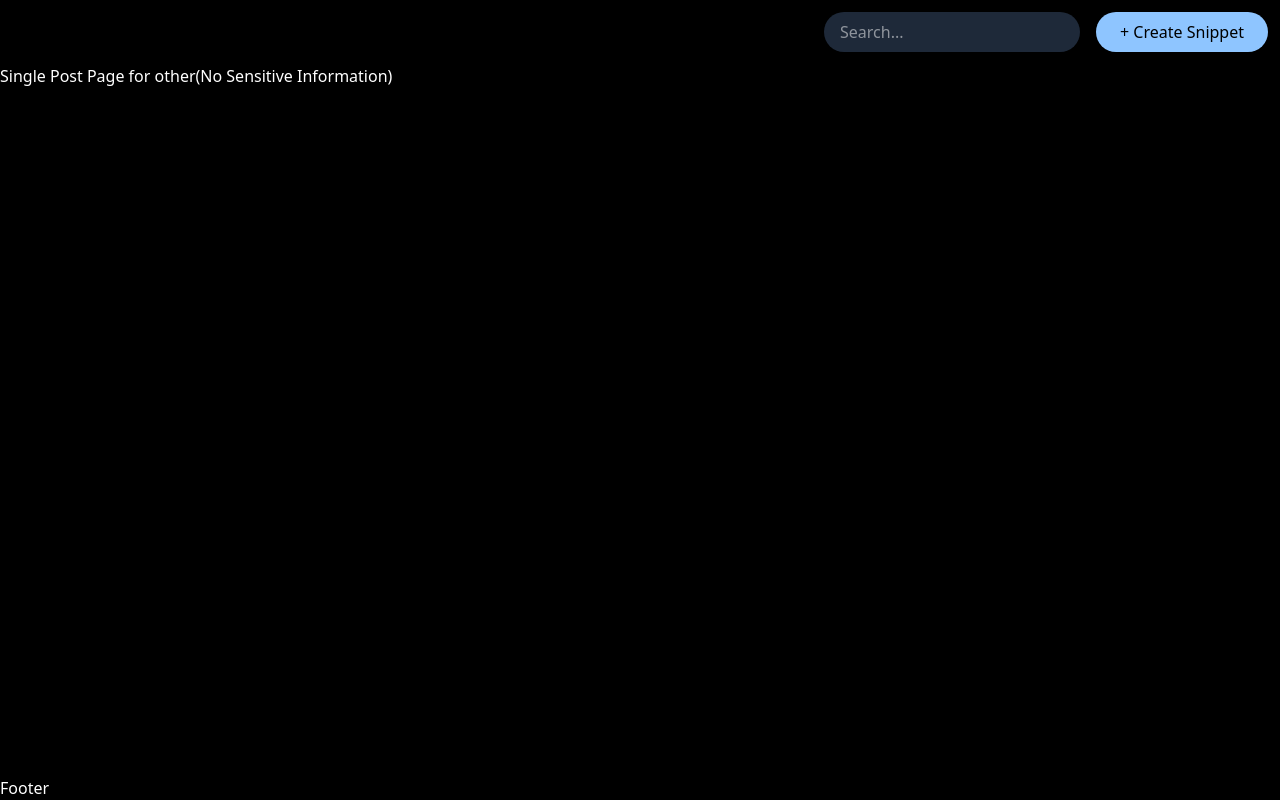
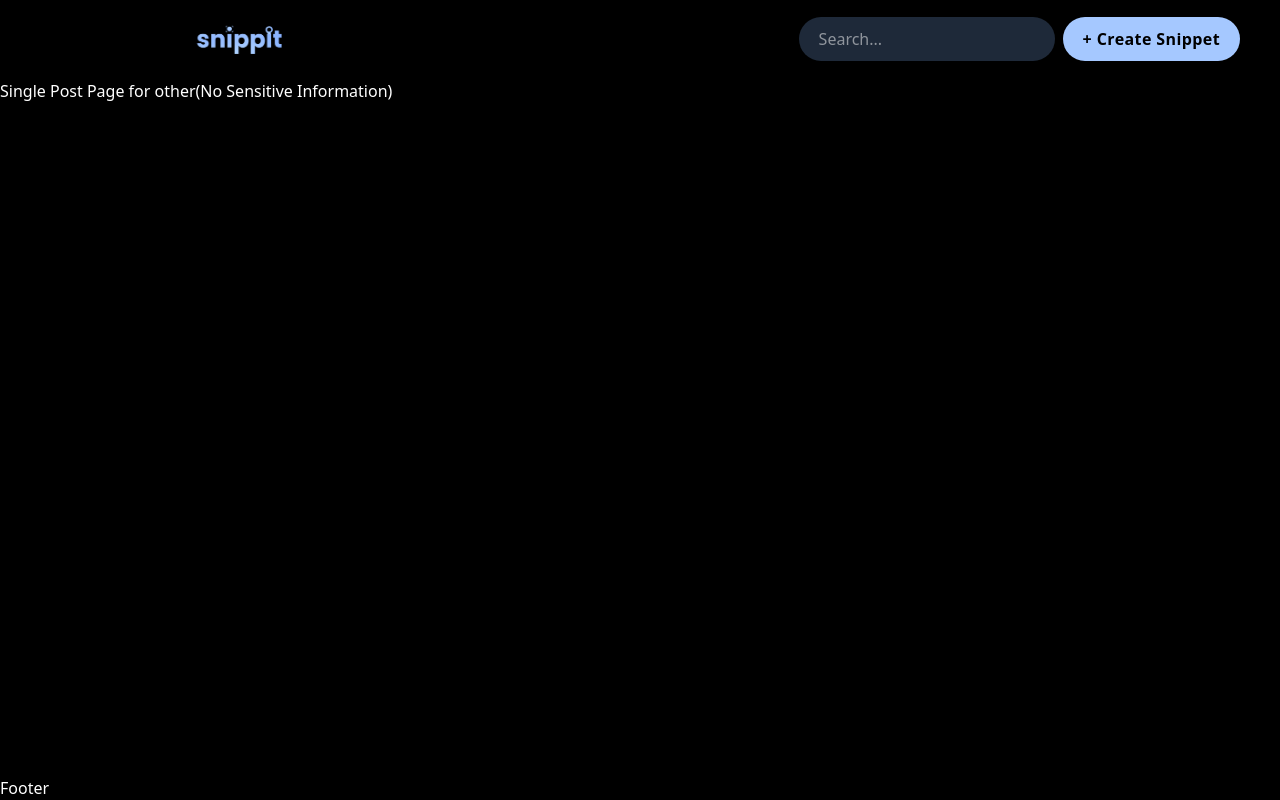
Before and after one commit to MohdMusaiyab/filmymatch, a Next.js app: page /explore/post/1 in a window 1280 px wide. Built offline with nearby package versions, Linux system fonts and the light colour scheme.

Commit message:
fixed sidebar + layout

```diff
--- a/src/app/(routes)/(protected)/dashboard/page.tsx
+++ b/src/app/(routes)/(protected)/dashboard/page.tsx
@@ -6,17 +6,16 @@ import { Collections } from "@/app/components/ui/Collections";
 import { Drafts } from "@/app/components/ui/Drafts";
 import { ActiveTab, Collection, Draft } from "@/types";
 import { Snippet } from "@/app/components/ui/Snippet";
+import { useSidebar } from "@/app/context/SidebarContext";
 import api from "@/lib/api";
 import Link from "next/link";
 
 const Dashboard = () => {
   const [menuOpen, setMenuOpen] = useState<string | null>(null);
-  const [sidebarCollapsed, setSidebarCollapsed] = useState(true);
+  const { sidebarCollapsed, toggleSidebar } = useSidebar();
   const [activeTab, setActiveTab] = useState<ActiveTab>("home");
   const [recentPosts, setRecentPosts] = useState<any[]>([]);
   const [loading, setLoading] = useState(true);
-
-  const toggleSidebar = () => setSidebarCollapsed(!sidebarCollapsed);
 
   const toggleMenu = (postId: string) => {
     setMenuOpen(menuOpen === postId ? null : postId);
@@ -72,8 +71,6 @@ const Dashboard = () => {
         } transition-all duration-300`}
       >
         <Sidebar
-          sidebarCollapsed={sidebarCollapsed}
-          toggleSidebar={toggleSidebar}
           activeTab={activeTab}
           setActiveTab={setActiveTab}
         />
@@ -87,12 +84,10 @@ const Dashboard = () => {
   return (
     <div
       className={`flex-1 overflow-auto ${
-        sidebarCollapsed ? "pl-16" : "pl-64"
+        sidebarCollapsed ? "pl-14" : "pl-40"
       } transition-all duration-300`}
     >
       <Sidebar
-        sidebarCollapsed={sidebarCollapsed}
-        toggleSidebar={toggleSidebar}
         activeTab={activeTab}
         setActiveTab={setActiveTab}
       />
--- a/src/app/(routes)/(protected)/layout.tsx
+++ b/src/app/(routes)/(protected)/layout.tsx
@@ -1,15 +1,21 @@
+"use client";
+
+import React from "react";
 import Footer from "@/app/components/general/Footer";
 import { Header } from "@/app/components/general/Header";
-
-import React from "react";
+import { SidebarProvider } from "@/app/context/SidebarContext";
 
 const layout = ({ children }: { children: React.ReactNode }) => {
   return (
-    <div className="flex flex-col h-screen overflow-hidden">
-      <Header />
-      <div className="flex-grow overflow-auto">{children}</div>
-      < Footer />
-    </div>
+    <SidebarProvider>
+      <div className="flex flex-col h-screen overflow-hidden">
+        <Header />
+        <div className="flex-grow overflow-auto hide-scrollbar">
+          {children}
+        </div>
+        <Footer />
+      </div>
+    </SidebarProvider>
   );
 };
 
--- a/src/app/components/Button.tsx
+++ b/src/app/components/Button.tsx
@@ -34,14 +34,12 @@ const Button: React.FC<ButtonProps> = ({
   const baseStyles =
     "font-semibold rounded-full focus:outline-none focus:ring-1 focus:ring-offset-1 transition-all duration-200 tracking-wide";
 
-  // Size styles - slightly increased padding for better spacing
   const sizeStyles = {
-    sm: "px-3.5 py-1.5 text-sm",
-    md: "px-5 py-2.5 text-sm",
-    lg: "px-9 py-3.5 text-md",
+    sm: "px-3 py-1 text-xs sm:px-3.5 sm:py-1.5 sm:text-sm",
+    md: "px-3.5 py-2 text-sm sm:px-5 sm:py-2.5 sm:text-base",
+    lg: "px-5 py-2.5 text-base sm:px-9 sm:py-3.5 sm:text-lg",
   };
 
-  // Updated variant styles with the gradient colors from the image
   const variantStyles = {
     "black-white": "bg-black text-white hover:bg-gray-900 focus:ring-gray-500",
     "black-gradient":
--- a/src/app/components/general/Header.tsx
+++ b/src/app/components/general/Header.tsx
@@ -1,18 +1,54 @@
-import Link from 'next/link';
+"use client";
+
+import Link from "next/link";
+import Image from "next/image";
+import { Plus } from "lucide-react";
+
+import Logo from "@/assets/logo-colored.png";
+import Button from "@/app/components/Button";
+import { useSidebar } from "@/app/context/SidebarContext";
 
 export const Header = () => {
+  const { sidebarCollapsed } = useSidebar();
+
   return (
-    <header className="sticky top-0 z-50 p-3">
-      <div className="flex justify-end items-center space-x-4">
+    <header
+      className={`sticky top-0 py-4 sm:pr-4 md:pr-8 pr-12 flex justify-between items-center transition-all duration-300 bg-black ${
+        sidebarCollapsed ? "pl-24" : "pl-48"
+      }`}
+    >
+      <div>
+        <Image
+          src={Logo}
+          alt="Company Logo"
+          width={100}
+          height={100}
+          className="m-auto hidden md:block"
+        />
+      </div>
+
+      <div className="flex items-center space-x-2">
         <input
           type="text"
           placeholder="Search..."
-          className="bg-gray-800 rounded-full py-2 px-4 w-64 focus:outline-none focus:ring-2 focus:ring-blue-300"
+          className="bg-gray-800 rounded-full px-4 py-2.5 sm:px-5 w-36 sm:w-48 md:w-64 focus:outline-none focus:ring-2 focus:ring-blue-300 text-sm sm:text-base"
         />
-        <Link href="/dashboard/create-post">
-          <button className="bg-blue-300 text-black font-medium rounded-full p-2 px-6 hover:bg-blue-400">
+
+        <Link href="/dashboard/create-post" className="hidden md:block">
+          <Button type="button" variant="custom-blue" size="md">
             + Create Snippet
-          </button>
+          </Button>
+        </Link>
+
+        <Link href="/dashboard/create-post" className="block md:hidden">
+          <Button
+            type="button"
+            variant="custom-blue"
+            size="sm"
+            className="rounded-full w-10 h-10 md:w-8 md:h-8 flex items-center justify-center"
+          >
+            <Plus className="w-5 h-5" />
+          </Button>
         </Link>
       </div>
     </header>
--- a/src/app/components/ui/Sidebar.tsx
+++ b/src/app/components/ui/Sidebar.tsx
@@ -1,81 +1,100 @@
-'use client';
-import { X, ChevronRight } from 'lucide-react';
-import { useRouter } from 'next/navigation';
-import { ActiveTab } from '@/types';
+"use client";
+
+import { X, ChevronRight } from "lucide-react";
+import { useRouter } from "next/navigation";
+import { ActiveTab } from "@/types";
+import { useSidebar } from "@/app/context/SidebarContext";
+import { useEffect, useState } from "react";
 
 interface SidebarProps {
-  sidebarCollapsed: boolean;
-  toggleSidebar: () => void;
   activeTab: ActiveTab;
   setActiveTab: (tab: ActiveTab) => void;
 }
 
 const navItems: { icon: string; label: string; tab: ActiveTab }[] = [
-  { icon: '🏠', label: 'Home', tab: 'home' },
-  { icon: '🔍', label: 'Explore', tab: 'explore' },
-  { icon: '📚', label: 'My Library', tab: 'library' },
+  { icon: "🏠", label: "Home", tab: "home" },
+  { icon: "🔍", label: "Explore", tab: "explore" },
+  { icon: "📚", label: "My Library", tab: "library" },
 ];
 
-export const Sidebar = ({
-  sidebarCollapsed,
-  toggleSidebar,
-  activeTab,
-  setActiveTab,
-}: SidebarProps) => {
+export const Sidebar = ({ activeTab, setActiveTab }: SidebarProps) => {
+  const { sidebarCollapsed, toggleSidebar } = useSidebar();
   const router = useRouter();
 
+  const [isMobile, setIsMobile] = useState(false);
+
+  // Detect screen size
+  useEffect(() => {
+    const handleResize = () => {
+      setIsMobile(window.innerWidth < 768);
+    };
+
+    handleResize(); // initial check
+    window.addEventListener("resize", handleResize);
+    return () => window.removeEventListener("resize", handleResize);
+  }, []);
+
+  const sidebarWidth = sidebarCollapsed ? "w-16" : "w-42";
+
   return (
+    <>
+      {isMobile && !sidebarCollapsed && (
+        <div
+          className="fixed inset-0 z-30 bg-black/50 md:hidden"
+          onClick={toggleSidebar}
+        />
+      )}
+
       <aside
-      className={`fixed top-0 left-0 h-screen z-60 transition-all duration-300 border-r border-gray-800 bg-gray-900 text-white ${sidebarCollapsed ? 'w-16' : 'w-64'
-        } flex flex-col`}
+        className={`fixed top-0 left-0 z-40 h-screen transition-all duration-300 ease-in-out bg-gray-900 border-r border-gray-800 flex flex-col ${sidebarWidth}`}
         aria-label="Sidebar navigation"
       >
-      {/* Header */}
-      <div className={`p-4 flex items-center border-b border-gray-800 ${sidebarCollapsed ? 'justify-center' : 'justify-between'
-        }`}>
-        {!sidebarCollapsed ? (
-          <>
-            <h2 className="text-xl font-bold tracking-tight">Snippit</h2>
+        {/* {sidebar header} */}
+        <div className="py-4 px-2 flex items-center justify-end">
           <button
             onClick={toggleSidebar}
-              aria-label="Collapse sidebar"
-              className="p-2 rounded-lg hover:bg-gray-800 focus:outline-none focus-visible:ring-2 focus-visible:ring-blue-500"
+            aria-label={sidebarCollapsed ? "Expand sidebar" : "Collapse sidebar"}
+            className="py-2 px-2 rounded-lg focus:outline-none focus-visible:ring-2 focus-visible:ring-blue-500"
           >
-              <X size={20} />
+            {sidebarCollapsed ? <ChevronRight size={20} /> : <X size={20} />}
           </button>
-          </>
-        ) : (
-          <button
-            onClick={toggleSidebar}
-            aria-label="Expand sidebar"
-            className="p-2 rounded-lg hover:bg-gray-800 focus:outline-none focus-visible:ring-2 focus-visible:ring-blue-500"
-          >
-            <ChevronRight size={20} />
-          </button>
-        )}
         </div>
 
-      {/* Navigation */}
-      <nav className="flex-1 py-4 px-2">
+        {/* {sidebar nav items} */}
+        <nav
+          className={`flex flex-col flex-grow py-4 px-2 ${
+            sidebarCollapsed ? "items-center" : ""
+          }`}
+        >
           <ul className="space-y-2">
             {navItems.map(({ icon, label, tab }) => {
               const isActive = activeTab === tab;
+
               return (
                 <li key={tab}>
                   <button
                     onClick={() => {
                       setActiveTab(tab);
-                    if (tab === 'home') router.push('/dashboard');
+                      if (tab === "home") router.push("/dashboard");
+                      if (isMobile) toggleSidebar();
                     }}
-                  className={`group flex items-center gap-3 w-full px-4 py-2 rounded-lg text-sm font-medium transition-colors duration-200 ${isActive
-                    ? 'bg-blue-500/20 text-blue-300'
-                    : 'text-gray-400 hover:bg-gray-800 hover:text-white'
-                    } focus:outline-none focus-visible:ring-2 focus-visible:ring-blue-500`}
-                  aria-current={isActive ? 'page' : undefined}
+                    className={`group flex items-center gap-2 px-2 py-2 rounded-lg text-sm font-medium transition-colors duration-200
+                      ${sidebarCollapsed ? "justify-center" : "w-full"}
+                      ${
+                        isActive
+                          ? "bg-blue-500/20 text-blue-300"
+                          : "text-gray-400 hover:bg-gray-800 hover:text-white"
+                      }
+                      focus:outline-none focus-visible:ring-2 focus-visible:ring-blue-500`}
+                    aria-current={isActive ? "page" : undefined}
                     title={sidebarCollapsed ? label : undefined}
                   >
                     <span className="text-lg">{icon}</span>
-                  {!sidebarCollapsed && <span>{label}</span>}
+                    {!sidebarCollapsed && (
+                      <span className="whitespace-nowrap overflow-hidden transition-all duration-300 ease-in-out">
+                        {label}
+                      </span>
+                    )}
                   </button>
                 </li>
               );
@@ -88,12 +107,13 @@ export const Sidebar = ({
           <button
             className="flex items-center gap-3 w-full px-4 py-2 rounded-lg text-sm text-gray-400 hover:bg-gray-800 hover:text-white transition-colors focus:outline-none focus-visible:ring-2 focus-visible:ring-blue-500"
             aria-label="Go to Profile"
-          title={sidebarCollapsed ? 'Profile' : undefined}
+            title={sidebarCollapsed ? "Profile" : undefined}
           >
             <span className="text-lg">👤</span>
             {!sidebarCollapsed && <span>Profile</span>}
           </button>
         </div>
       </aside>
+    </>
   );
 };
--- /dev/null
+++ b/src/app/context/SidebarContext.tsx
@@ -0,0 +1,29 @@
+"use client";
+
+import React, { createContext, useContext, useState } from "react";
+
+interface SidebarContextType {
+  sidebarCollapsed: boolean;
+  toggleSidebar: () => void;
+}
+
+const SidebarContext = createContext<SidebarContextType | undefined>(undefined);
+
+export const SidebarProvider = ({ children }: { children: React.ReactNode }) => {
+  const [sidebarCollapsed, setSidebarCollapsed] = useState(false);
+  const toggleSidebar = () => setSidebarCollapsed((prev) => !prev);
+
+  return (
+    <SidebarContext.Provider value={{ sidebarCollapsed, toggleSidebar }}>
+      {children}
+    </SidebarContext.Provider>
+  );
+};
+
+export const useSidebar = () => {
+  const context = useContext(SidebarContext);
+  if (!context) {
+    throw new Error("useSidebar must be used within a SidebarProvider");
+  }
+  return context;
+};
--- a/src/app/layout.tsx
+++ b/src/app/layout.tsx
@@ -1,8 +1,6 @@
 import type { Metadata } from "next";
 import { Geist, Geist_Mono } from "next/font/google";
 import "./globals.css";
-import Footer from "./components/general/Footer";
-import { Header } from "./components/general/Header";
 import SessionProviderWrapper from "./providers/SessionProviderWrapper";
 import { Toaster } from "sonner";
 
```
Lines whose indentation alone changed are shown as unchanged.
